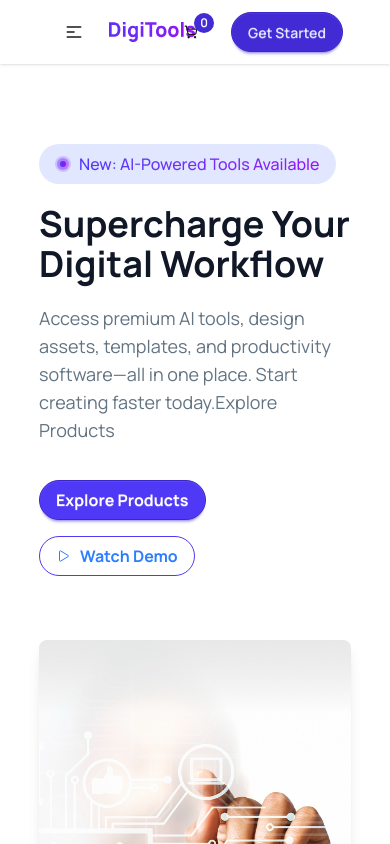
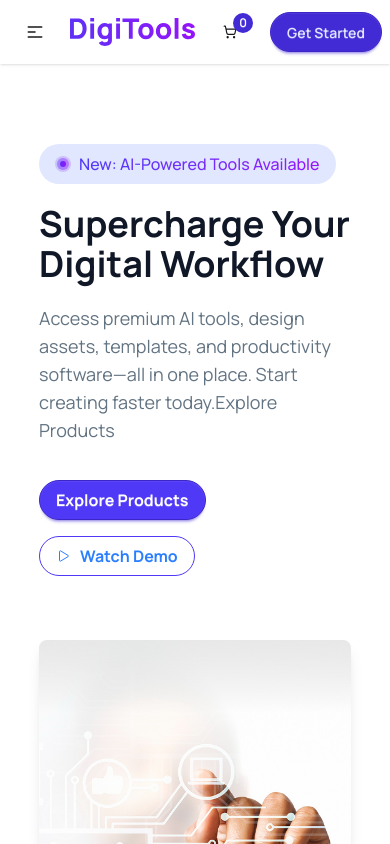
Before and after one commit to chandan-d-karmaker/digitools, a React (Vite) app: page / in a window 390 px wide. Shown: the top 844 px of the page. Built offline with nearby package versions, Linux system fonts and the light colour scheme.

Commit message:
fixed navbar responsive issue

```diff
--- a/src/components/NavBar.jsx
+++ b/src/components/NavBar.jsx
@@ -5,7 +5,7 @@ import { LuShoppingCart } from "react-icons/lu";
 const NavBar = ({ cartItems }) => {
     return (
         <div className='shadow-sm'>
-            <div className="navbar bg-base-100  w-4/5 mx-auto">
+            <div className="navbar bg-base-100">
                 <div className="navbar-start flex items-center gap-2">
                     <div className="dropdown">
                         <div tabIndex={0} role="button" className="btn btn-ghost lg:hidden">
```
